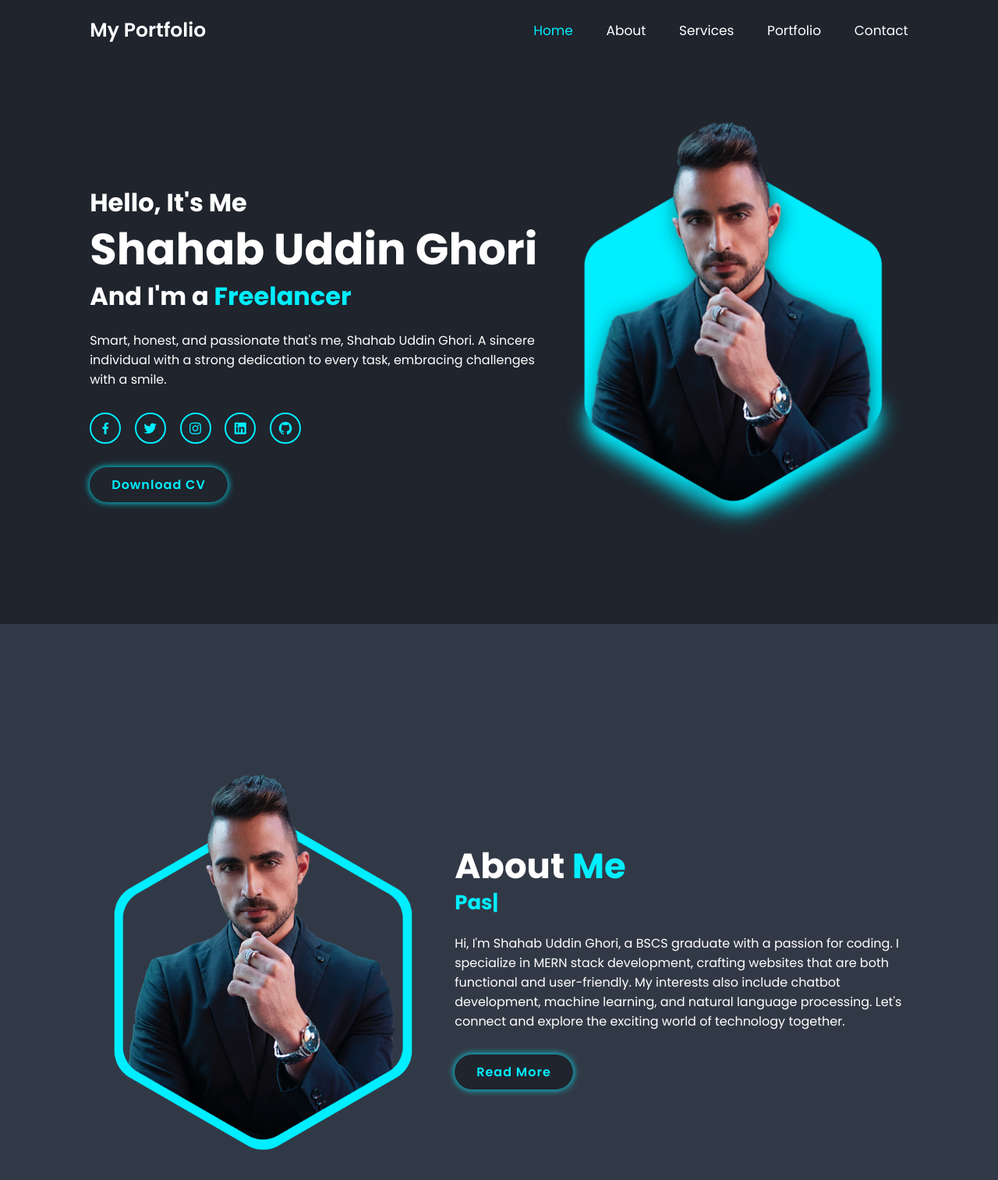
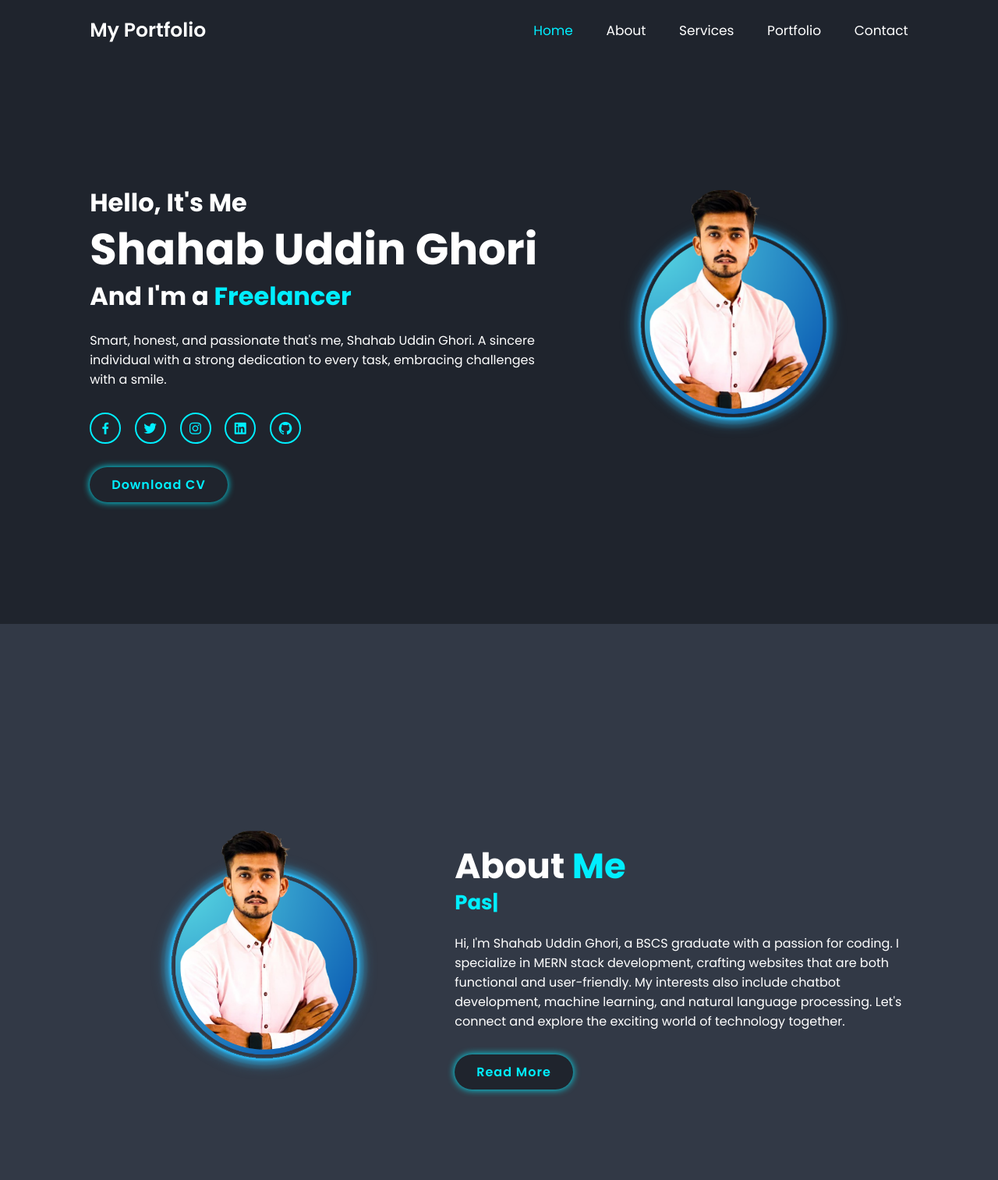
Before and after one commit to Shahab-Uddin-Ghori/making-responsiveness-portfolio-using-html-css-and-java, a plain HTML site: page index.html in a window 1280 px wide. Shown: the top 1513 px of the page at 78% size. Drawn offline with nearby package versions, Linux system fonts and the light colour scheme.

Commit message:
adding pic

```diff
--- a/index.html
+++ b/index.html
@@ -68,7 +68,7 @@
       </div>
 
       <div class="home-img">
-        <img src="images/home.png" alt="" />
+        <img src="images/Untitled design (2).png" alt="" />
       </div>
     </section>
 
@@ -76,7 +76,7 @@
 
     <section class="about" id="about">
       <div class="about-img">
-        <img src="images/about.png" alt="" />
+        <img src="images/Untitled design (2).png" alt="" />
       </div>
 
       <div class="about-content">
```
Also changed, not shown: images/Untitled design (2).png (added).
